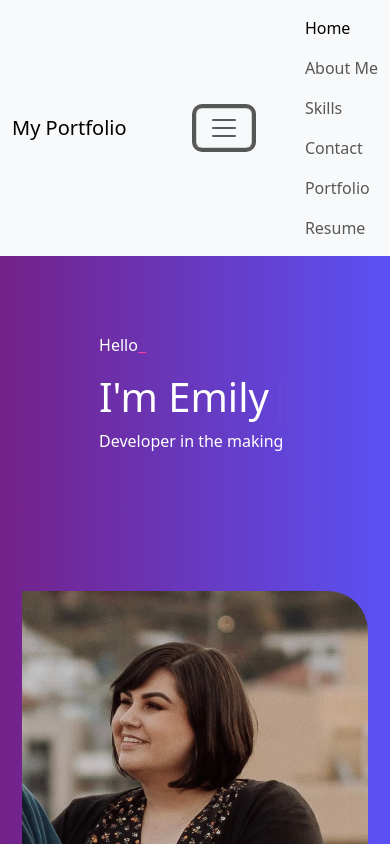
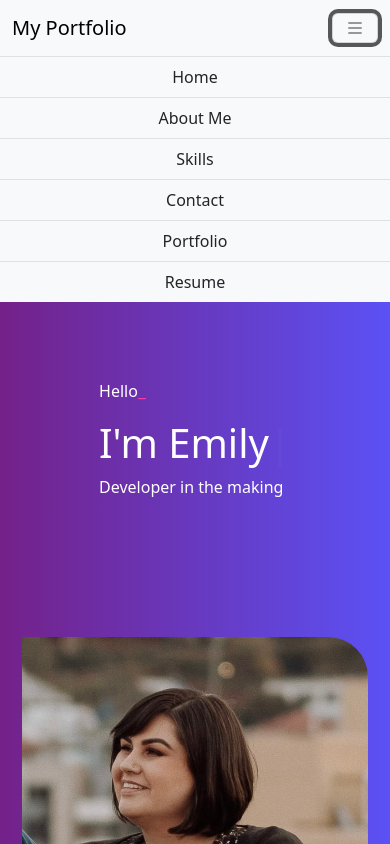
Before and after one commit to emjkenz/React-Portfolio, a React (Create React App) app: page / in a window 390 px wide. Both pictures are taken after a click on the button "Toggle navigation". Shown: the top 844 px of the page. Built offline with nearby package versions, Linux system fonts and the light colour scheme.

Commit message:
Fixed mobile nav

```diff
--- a/src/Components/Header.jsx
+++ b/src/Components/Header.jsx
@@ -1,3 +1,5 @@
+import { useState } from "react"
+
 const isActive = (activePage, page) => {
     return activePage === page ? ' active' : ''
 }
@@ -33,18 +35,30 @@ const Header = ({
     page,
     setPage,
 }) => {
+
+    const [mobileNav, setMobileNav] = useState(false)
+
     return (
         <header>
             <nav className="navbar navbar-expand-lg bg-body-tertiary">
-                <div class="container-fluid">
+                <div className="container-fluid">
                     {/* Logo/Name */}
                     <div className="navbar-brand">My Portfolio</div>
                     {/* Mobile Nav Button */}
-                    <button class="navbar-toggler" type="button" data-bs-toggle="collapse" data-bs-target="#navbarNav" aria-controls="navbarNav" aria-expanded="false" aria-label="Toggle navigation">
-                        <span class="navbar-toggler-icon"></span>
+                    <button
+                        className="navbar-toggler"
+                        type="button"
+                        data-mdb-toggle="collapse"
+                        data-mdb-target="#navToggle"
+                        aria-controls="navbarToggleExternalContent1"
+                        aria-expanded="false"
+                        aria-label="Toggle navigation"
+                        onClick={() => setMobileNav(!mobileNav)}
+                    >
+                        <i className="bi bi-list"></i>
                     </button>
                     {/* Links */}
-                    <ul className="navbar-nav">
+                    <ul className="navbar-nav d-none d-lg-flex">
                         {links.map(link =>
                             <li className="nav-item">
                                 <a
@@ -57,6 +71,20 @@ const Header = ({
                     </ul>
                 </div>
             </nav>
+            {/* Links */}
+            <div className={`collapse ${mobileNav ? 'show' : ''}`} id="navToggle">
+                <ul className="bg-light navbar-nav text-center">
+                    {links.map(link =>
+                        <li className="nav-item border-top">
+                            <a
+                                className={`nav-link${isActive(page, link.url)}`}
+                                href={`#${link.url}`}
+                                onClick={() => setPage(link.url)}
+                            >{link.name}</a>
+                        </li>
+                    )}
+                </ul>
+            </div>
         </header>
     );
 }
```
